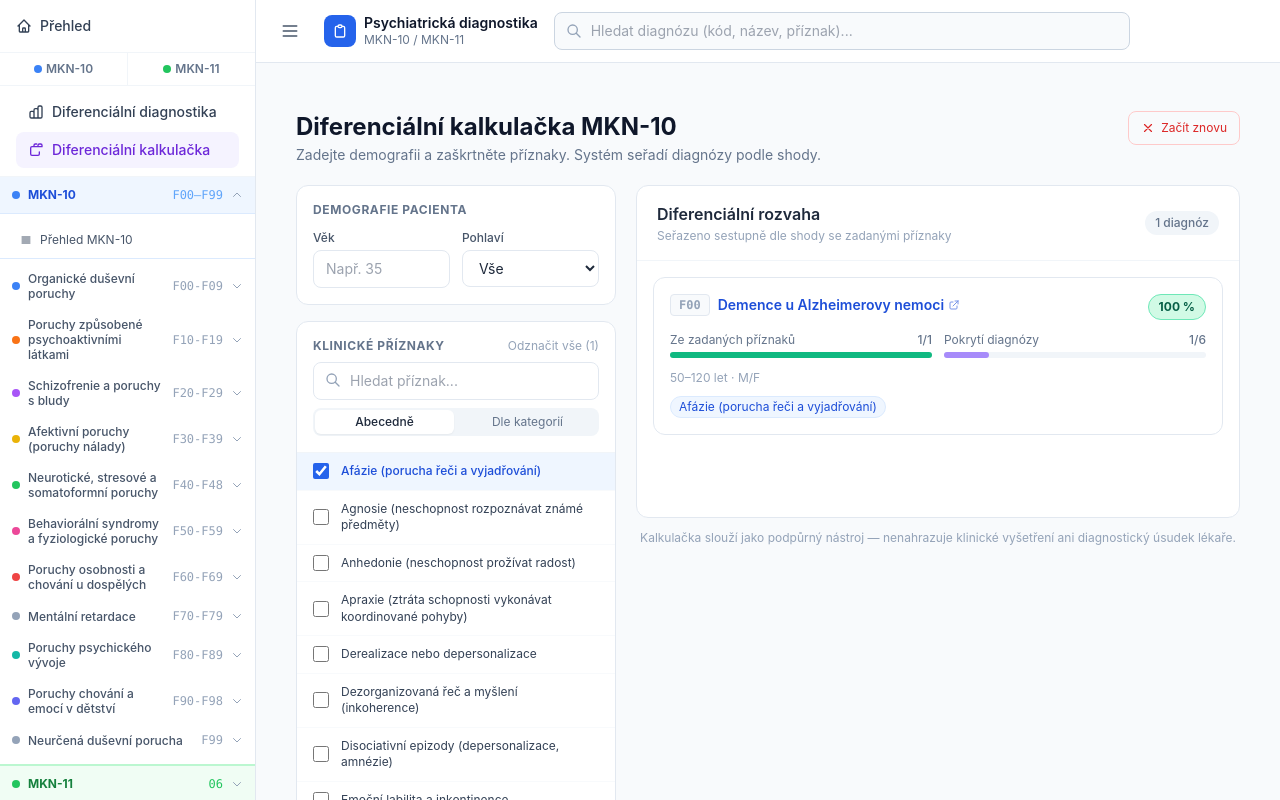
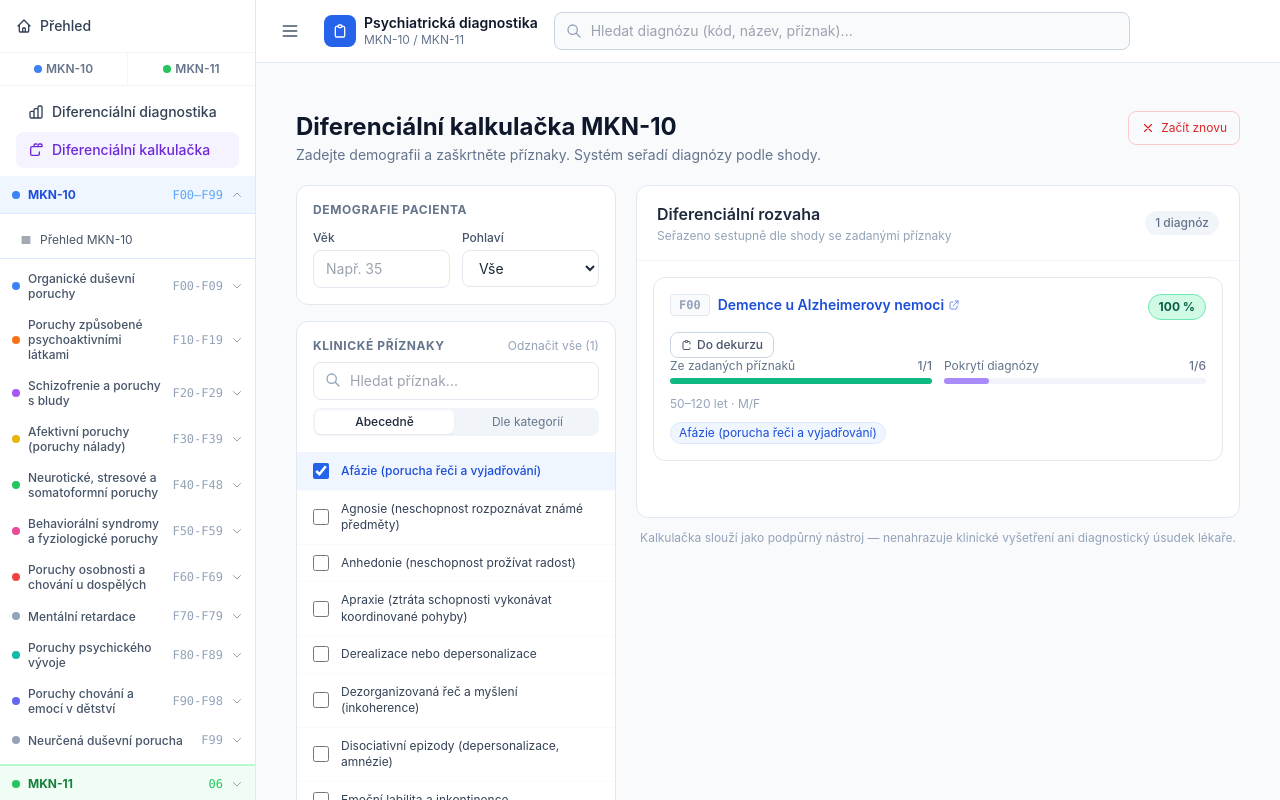
Before and after one commit to TS101-coder/psychiatricka-diagnostika, a React (Vite) app: page /kalkulator in a window 1280 px wide. Both pictures are taken after a click on the label "Afázie (porucha řeči a vyjadřování)". Built offline with nearby package versions, Linux system fonts and the light colour scheme.

Commit message:
kalkulator: tlacitko 'Do dekurzu' – kopiruje diagnózu, shodu priznaku a farma I. volby do schranky

```diff
--- a/src/components/DiagnosticCalculator.jsx
+++ b/src/components/DiagnosticCalculator.jsx
@@ -3,6 +3,7 @@ import { NavLink, useSearchParams } from 'react-router-dom'
 import { SLOVNIK_PRIZNAKU } from '../data/symptomTaxonomy'
 import PRIZNAKY_KLICE from '../data/priznakyKlice'
 import guidelines from '../data/clinicalGuidelines_MKN10.json'
+import klinickeGuidelines from '../data/guidelines.json'
 
 const odstranDiakritiku = (text) =>
   text.normalize('NFD').replace(/[̀-ͯ]/g, '').toLowerCase()
@@ -33,6 +34,12 @@ export default function DiagnosticCalculator() {
   const [vybranePriznaky, setVP]  = useState([])
   const [viewMode, setViewMode]   = useState('abecedne') // 'abecedne' | 'kategorie'
   const [openKat, setOpenKat]     = useState(new Set(Object.keys(KATEGORIE)))
+  const [zkopirovanoId, setZkopirovanoId] = useState(null)
+
+  // Vyhledávací mapa klinických guidelines (farmakoterapie) dle kódu MKN-10
+  const klinickaMap = useMemo(() =>
+    Object.fromEntries(klinickeGuidelines.map(g => [g.kod_mkn10, g])),
+  [])
 
   // Předvyplnění příznaků z URL parametru ?kod=F32
   useEffect(() => {
@@ -60,6 +67,42 @@ export default function DiagnosticCalculator() {
 
   function resetVse() {
     setVek(''); setPohlavi('ALL'); setSearch(''); setVP([])
+  }
+
+  function kopirujDoDekurzu(diag) {
+    const textPriznaky = diag.shodnePriznaky
+      .map(klic => SLOVNIK_PRIZNAKU[klic])
+      .join(', ')
+
+    // Pokus najít farmakoterapii z klinických guidelines
+    const klinGuideline = klinickaMap[diag.kod_mkn10]
+    const farma1 = klinGuideline?.terapie_prvni_volby?.farmakoterapie?.[0]
+    const skupinaLatek = farma1?.skupina_latek ?? '—'
+    const generika = farma1?.priklady_generik?.join(', ') ?? '—'
+
+    const pct = `${diag.pctZadanych} % ze zadaných příznaků | ${diag.pctDiagnozy} % pokrytí diagnózy`
+
+    const text = [
+      `DIFERENCIÁLNÍ ROZVAHA (MKN-10)`,
+      `────────────────────────────────`,
+      `Diagnóza:          ${diag.kod_mkn10} – ${diag.nazev_poruchy}`,
+      `Věkový rozsah:     ${diag.vek_min}–${diag.vek_max} let`,
+      `Shoda příznaků:    ${pct}`,
+      ``,
+      `Přítomné příznaky:`,
+      `  ${textPriznaky}`,
+      ``,
+      `Farmakoterapie I. volby:`,
+      `  Skupina: ${skupinaLatek}`,
+      `  Generika: ${generika}`,
+      ``,
+      `Zdroj: Psychiatrická diagnostika CDSS`,
+    ].join('\n')
+
+    navigator.clipboard.writeText(text).then(() => {
+      setZkopirovanoId(diag.kod_mkn10)
+      setTimeout(() => setZkopirovanoId(null), 2000)
+    })
   }
 
   function toggleKat(nazev) {
@@ -292,6 +335,33 @@ export default function DiagnosticCalculator() {
                       </span>
                     </div>
 
+                    {/* Tlačítko kopírovat do dekurzu */}
+                    <button
+                      onClick={() => kopirujDoDekurzu(diag)}
+                      className={`shrink-0 flex items-center gap-1 text-xs px-2.5 py-1 rounded-lg border font-medium transition-all duration-200 ${
+                        zkopirovanoId === diag.kod_mkn10
+                          ? 'bg-emerald-500 text-white border-emerald-500'
+                          : 'bg-white text-slate-600 border-slate-300 hover:bg-slate-50 hover:border-slate-400'
+                      }`}
+                      title="Kopírovat souhrn do schránky pro vložení do dekurzu"
+                    >
+                      {zkopirovanoId === diag.kod_mkn10 ? (
+                        <>
+                          <svg className="w-3 h-3" fill="none" stroke="currentColor" viewBox="0 0 24 24">
+                            <path strokeLinecap="round" strokeLinejoin="round" strokeWidth={2.5} d="M5 13l4 4L19 7" />
+                          </svg>
+                          Zkopírováno!
+                        </>
+                      ) : (
+                        <>
+                          <svg className="w-3 h-3" fill="none" stroke="currentColor" viewBox="0 0 24 24">
+                            <path strokeLinecap="round" strokeLinejoin="round" strokeWidth={2} d="M8 5H6a2 2 0 00-2 2v12a2 2 0 002 2h10a2 2 0 002-2v-1M8 5a2 2 0 002 2h2a2 2 0 002-2M8 5a2 2 0 012-2h2a2 2 0 012 2m0 0h2a2 2 0 012 2v3" />
+                          </svg>
+                          Do dekurzu
+                        </>
+                      )}
+                    </button>
+
                     {/* Dvě metriky */}
                     <div className="mb-3 grid grid-cols-2 gap-3">
                       {/* Shoda se zadanými */}
```
